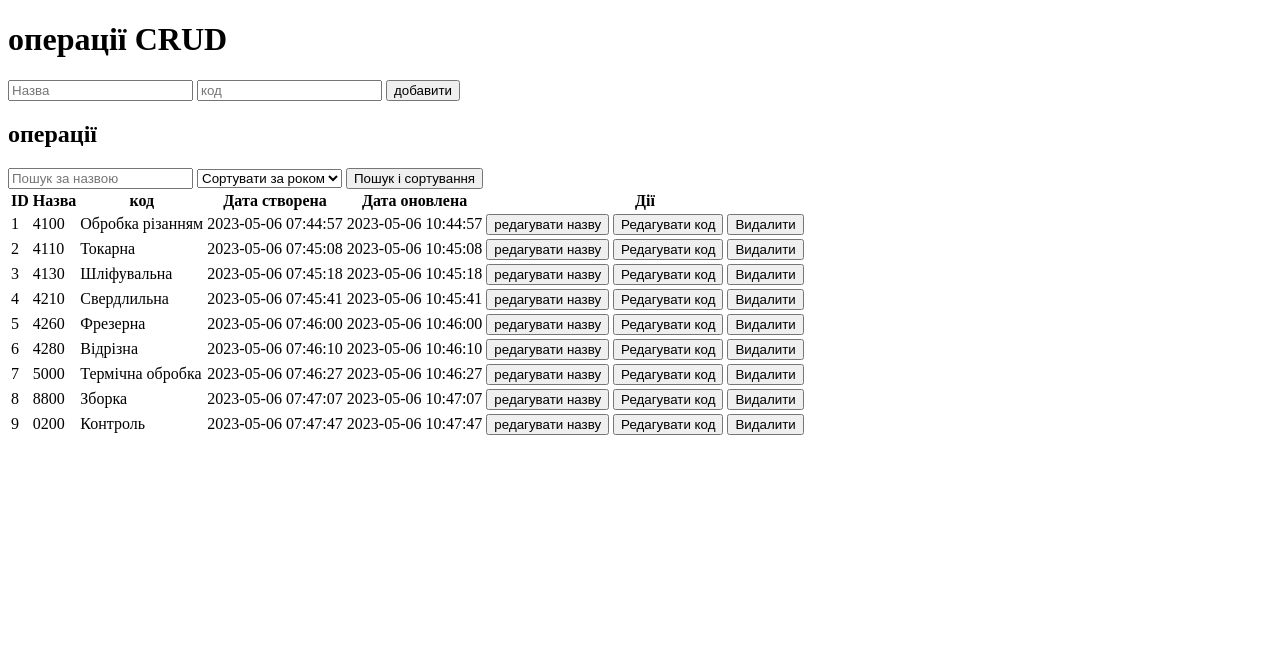
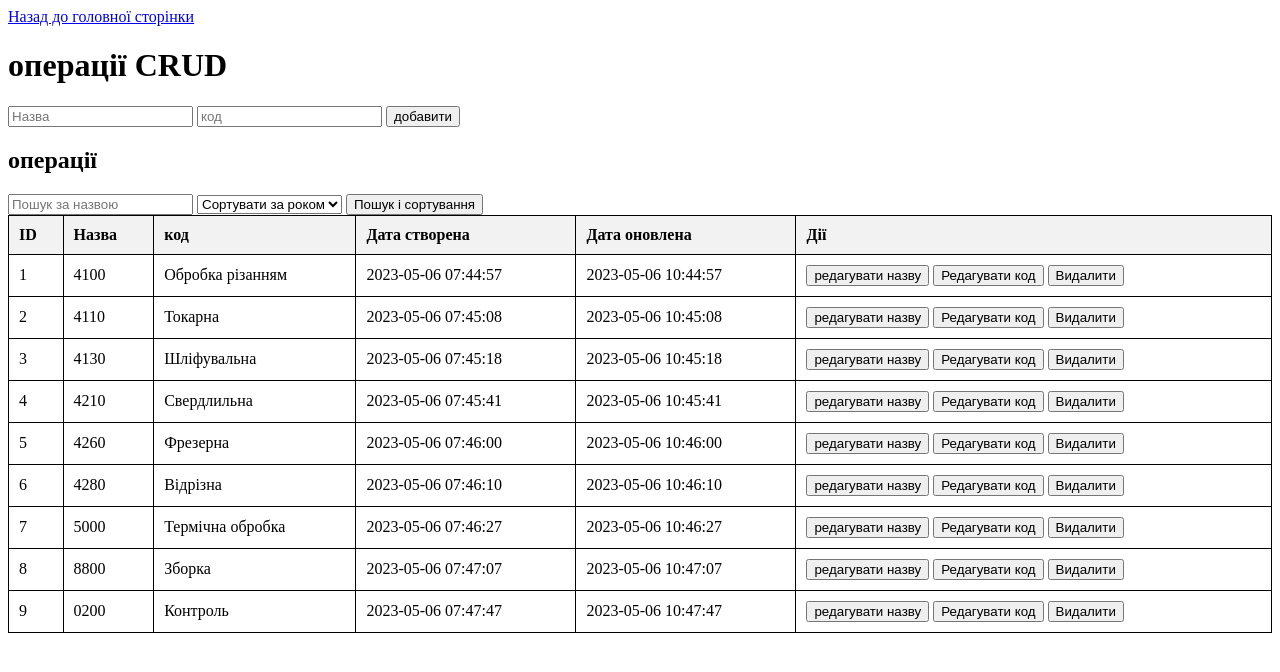
Before and after one commit to igorduvanov/python_oblick, a FastAPI app: page /oper/oper_page in a window 1280 px wide. Shown: the top 672 px of the page. Run offline with FastAPI, Linux system fonts and the light colour scheme; data comes from the database, SQL or seed files in the repository; both versions use the stored data as it was after the commit.

Commit message:
добавлення базових стилів

```diff
--- a/app/main.py
+++ b/app/main.py
@@ -2,6 +2,7 @@ from fastapi.responses import HTMLResponse
 from app.routers import odvumir, oper, robitnuk, perelik, material, price, nakladna, operation, resur, marshryt, denzvit
 from fastapi.templating import Jinja2Templates
 from fastapi import FastAPI, Request
+from fastapi.staticfiles import StaticFiles
 
 from app.templates import templates
 
@@ -13,7 +14,7 @@ templates = Jinja2Templates(directory="app/templates")
 async def read_root(request: Request):
     return templates.TemplateResponse("index.html", {"request": request})
 
-
+app.mount("/static", StaticFiles(directory="app/static"), name="static")
 
 app.include_router(odvumir.router, prefix="/odvumir", tags=["odvumir"])
 app.include_router(oper.router, prefix="/oper", tags=["oper"])
--- a/app/models/marshryt.py
+++ b/app/models/marshryt.py
@@ -9,8 +9,8 @@ class Marshryt(Base):
     id = Column(Integer, primary_key=True, index=True)                      #
     id_perelik = Column(Integer, ForeignKey("pereliks.id"))                  #
     number = Column(Integer)
+    Perelik = relationship("Perelik")
+    Operation = relationship("Operation")
     id_operation = Column(Integer, ForeignKey("operations.id"))             #
     date_created = Column(DateTime(), default=datetime.utcnow)
     date_updated = Column(DateTime(), default=datetime.today)
-    Perelik = relationship("Perelik")
-    Operation = relationship("Operation")
--- a/app/models/resur.py
+++ b/app/models/resur.py
@@ -8,12 +8,12 @@ class Resur(Base):
     __tablename__ = 'resurs'
     id = Column(Integer, primary_key=True, index=True)                      #
     id_operation = Column(Integer, ForeignKey("operations.id"))             #
-    inumber = Column(Integer)                                               #
+    number = Column(Integer)                                               #
     id_perelik = Column(Integer, ForeignKey("pereliks.id"))                  #
     kilkist = Column(Float)
     id_odvumir = Column(Integer, ForeignKey("odvumirs.id"))
     Operation = relationship("Operation")
     Perelik = relationship("Perelik")
     Odvumir = relationship("Odvumir")
-     date_created = Column(DateTime(), default=datetime.utcnow)
+    date_created = Column(DateTime(), default=datetime.utcnow)
     date_updated = Column(DateTime(), default=datetime.today)
--- /dev/null
+++ b/app/static/styles.css
@@ -0,0 +1,31 @@
+/*стилі на index.html*/
+.index__menu__nav {
+    gap: 20px;
+    display: flex;
+
+}
+.index__menu__nav a{
+    text-decoration: none;
+    color: black;
+    border: 1px solid black;
+    padding: 10px;
+}
+/*стилі для таблиць*/
+table {
+    width: 100%;
+    border-collapse: collapse;
+}
+
+table, th, td {
+    border: 1px solid black;
+}
+
+th, td {
+    padding: 10px;
+    text-align: left;
+}
+
+th {
+    background-color: #f2f2f2;
+}
+/**/
--- a/app/templates/base.html
+++ b/app/templates/base.html
@@ -4,6 +4,7 @@
         <meta charset="utf-8">
         <meta name="viewport" content="width=device-width, initial-scale=1, shrink-to-fit=no">
         <title>{% block title %}FastAPI CRUD App{% endblock %}</title>
+        <link rel="stylesheet" href="/static/styles.css">
     </head>
     <body>
         <div>
--- a/app/templates/index.html
+++ b/app/templates/index.html
@@ -11,12 +11,16 @@
     {% extends "base.html" %}
 
     {% block content %}
+    <div class="index__menu__block">
          <h1>Головна сторінка</h1>
+        <div class="index__menu__nav">
             <a href="/odvumir/odvumir_page">одиниці виміру</a>
             <a href="/oper/oper_page">операції</a>
             <a href="/robitnuk/robitnuk_page">робітники</a>
             <a href="/perelik/perelik_page">перелік</a>
             <a href="/material/material_page">матеріали</a>
+        </div>
+    </div>
         {% endblock %}
 
 </body>
--- a/app/templates/material_page.html
+++ b/app/templates/material_page.html
@@ -1,6 +1,7 @@
 {% extends "base.html" %}
 
 {% block content %}
+    <a href="/">Назад до головної сторінки</a>
     <h1>Таблиця матеріалів для операцій Crud</h1>
 
     <form id="materialForm">
--- a/app/templates/odvumir_page.html
+++ b/app/templates/odvumir_page.html
@@ -1,6 +1,8 @@
 {% extends "base.html" %}
 
 {% block content %}
+<a href="/">Назад до головної сторінки</a>
+
     <h1>одиниці виміру CRUD операції</h1>
 
     <form id="odvumirForm">
--- a/app/templates/oper_page.html
+++ b/app/templates/oper_page.html
@@ -1,6 +1,8 @@
 {% extends "base.html" %}
 
 {% block content %}
+<a href="/">Назад до головної сторінки</a>
+
     <h1>операції CRUD </h1>
 
     <form id="operForm">
--- a/app/templates/perelik_page.html
+++ b/app/templates/perelik_page.html
@@ -1,6 +1,8 @@
 {% extends "base.html" %}
 
 {% block content %}
+<a href="/">Назад до головної сторінки</a>
+
     <h1>таблиця переліку для CRUD операцій</h1>
 
     <form id="perelikForm">
--- a/app/templates/robitnuk_page.html
+++ b/app/templates/robitnuk_page.html
@@ -1,6 +1,8 @@
 {% extends "base.html" %}
 
 {% block content %}
+<a href="/">Назад до головної сторінки</a>
+
     <h1>таблиця робітників для CRUD операцій</h1>
 
     <form id="robitnukForm">
--- a/requirements.txt
+++ b/requirements.txt
@@ -42,6 +42,7 @@ python_oblick/
 │   │   ├── odvumir_page.html
 │   │   ├── oper_page.html
 │   │   ├── robitnuk_page.html
+│   │   ├── material_page.html
 │   ├── config.py
 │   ├── DB.db
 │   ├── templates.py
```
Also changed, not shown: app/models/nakladna.py (+4 -4 lines), app/DB.db. Lines whose indentation alone changed are shown as unchanged.
